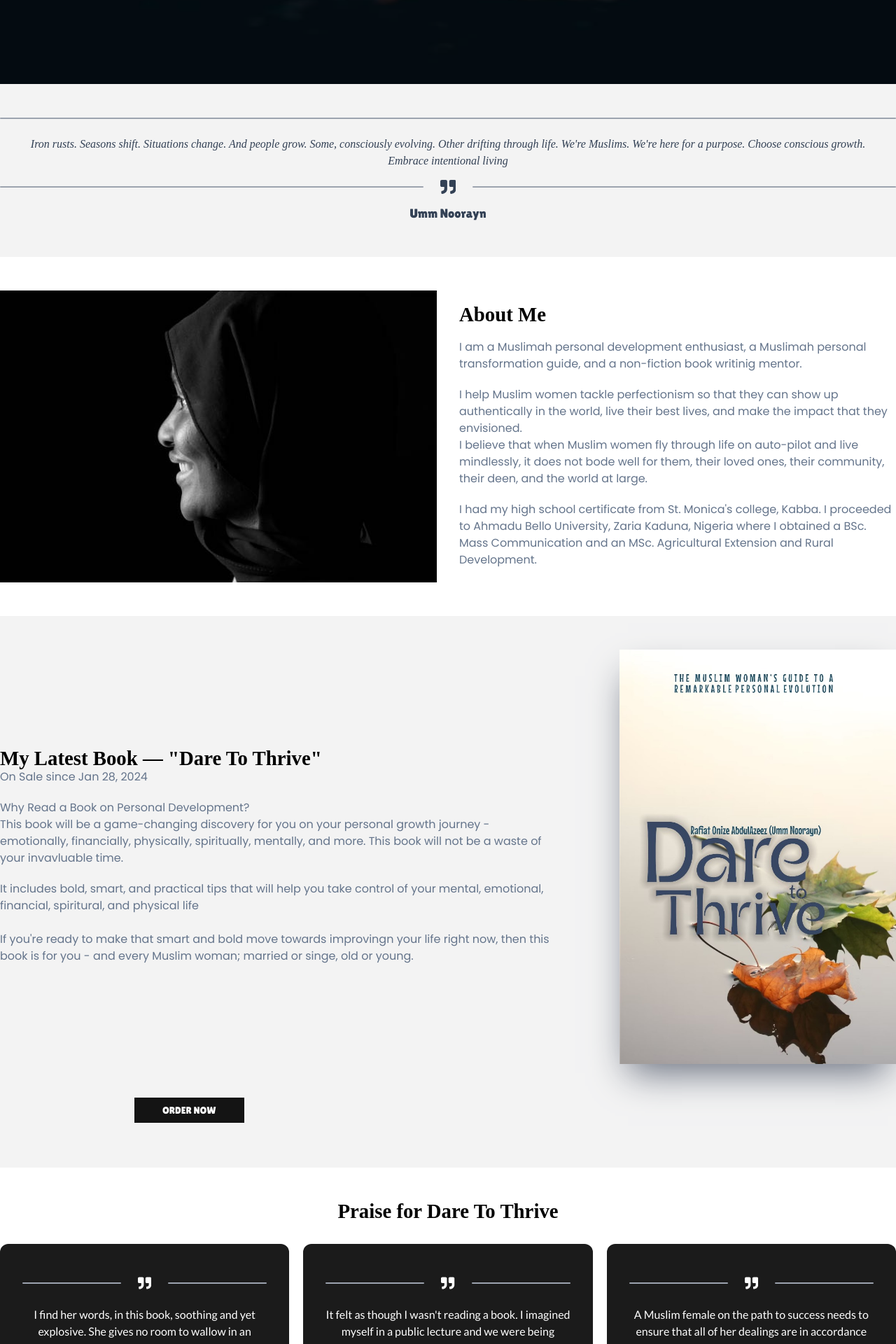
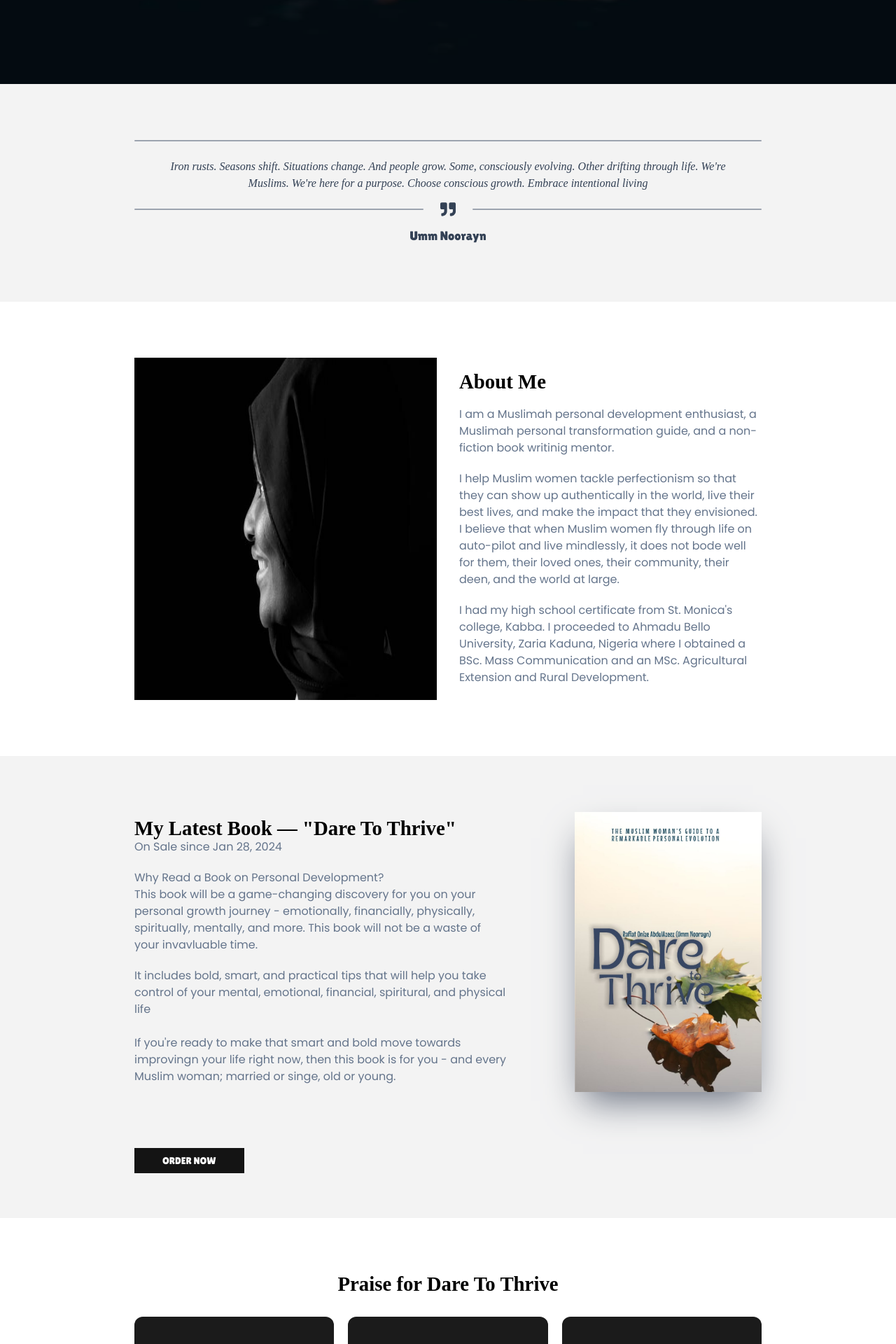
Before and after one commit to Mahmud1087/portfolio-projects, a React (Vite) app in the folder author_portfolio/: page / in a window 1280 px wide. Shown: the part 680-2600 px from the top of the page at 70% size. Built offline with nearby package versions, Linux system fonts and the light colour scheme; a web font is replaced by a local one.

Commit message:
fixed the container on large screens

```diff
--- a/author_portfolio/src/components/AboutMe.jsx
+++ b/author_portfolio/src/components/AboutMe.jsx
@@ -4,7 +4,7 @@ import img from '../assets/reviewImg2.jpg';
 const AboutMe = () => {
   return (
     <section id='aboutme'>
-      <article className='container-md-others lg:container flex gap-8 flex-col lg:flex-row'>
+      <article className='container-md-others lg:w-[70vw] lg:m-auto lg:py-[5rem] flex gap-8 flex-col lg:flex-row'>
         <div className='w-full lg:w-1/2'>
           <img src={img} alt='About me image' className='w-full h-full' />
         </div>
--- a/author_portfolio/src/components/Footer.jsx
+++ b/author_portfolio/src/components/Footer.jsx
@@ -5,7 +5,7 @@ import SiteMap from './SiteMap';
 const Footer = () => {
   return (
     <div id='footer' className='w-full bg-gray-900'>
-      <article className='container-md-others lg:container grid sm:grid-cols-2 lg:grid-cols-3 justify-between gap-10 sm:gap-24 lg:gap-10 w-full'>
+      <article className='container-md-others lg:w-[70vw] lg:m-auto lg:py-[5rem] grid sm:grid-cols-2 lg:grid-cols-3 justify-between gap-10 sm:gap-24 lg:gap-10 w-full'>
         <ContactMe />
         <SiteMap />
         <ContactDetails />
--- a/author_portfolio/src/components/LatestBook.jsx
+++ b/author_portfolio/src/components/LatestBook.jsx
@@ -4,7 +4,7 @@ import latest_book from '../assets/frontCover.jpg';
 const LatestBook = () => {
   return (
     <div id='latestbook' className='bg-[#f3f3f3] pb-[4rem]'>
-      <section className='container-md-others flex-col lg:flex-row lg:container flex gap-24 '>
+      <section className='container-md-others flex-col lg:flex-row lg:w-[70vw] lg:m-auto lg:py-[5rem] flex gap-24 '>
         <div className='w-full lg:w-2/3 flex flex-col justify-center gap-5 font-poppins text-sm text-slate-500 leading-6'>
           <aside className='w-full leading-10'>
             <h1 className='heading sm:text-5xl lg:text-[1.8rem]'>
--- a/author_portfolio/src/components/MoreReviews.jsx
+++ b/author_portfolio/src/components/MoreReviews.jsx
@@ -14,7 +14,7 @@ const MoreReviews = () => {
         </Link>
         <p>Home</p>
       </div>
-      <div className='grid lg:grid-cols-3 gap-5 container-md-others lg:container'>
+      <div className='grid lg:grid-cols-3 gap-5 container-md-others lg:w-[70vw] lg:m-auto lg:py-[5rem]'>
         {reviews.map((rev) => {
           return <SingleReview key={rev.id} {...rev} />;
         })}
--- a/author_portfolio/src/components/Quote.jsx
+++ b/author_portfolio/src/components/Quote.jsx
@@ -3,7 +3,7 @@ import { FaQuoteRight } from 'react-icons/fa';
 const Quote = () => {
   return (
     <article className=' bg-[#f3f3f3] flex items-center justify-center '>
-      <aside className='container-md-others lg:container flex flex-col gap-6 w-86 text-slate-700'>
+      <aside className='container-md-others lg:w-[70vw] lg:m-auto lg:py-[5rem] flex flex-col gap-6 w-86 text-slate-700'>
         <div className='w-full p-[1px] bg-gray-400 rounded-full'></div>
         <blockquote className='px-4 sm:text-xl lg:text-base lg:px-10 text-center font-chelsea italic'>
           Iron rusts. Seasons shift. Situations change. And people grow. Some,
--- a/author_portfolio/src/components/Reviews.jsx
+++ b/author_portfolio/src/components/Reviews.jsx
@@ -9,7 +9,7 @@ const Reviews = () => {
   return (
     <section
       id='reviews'
-      className='container-md-others text-center lg:text-start lg:container flex flex-col justify-center items-center gap-8'
+      className='container-md-others text-center lg:text-start lg:w-[70vw] lg:m-auto lg:py-[5rem] flex flex-col justify-center items-center gap-8'
     >
       <h1 className='heading sm:text-5xl lg:text-[1.8rem]'>
         Praise for Dare To Thrive
--- a/author_portfolio/src/index.css
+++ b/author_portfolio/src/index.css
@@ -17,9 +17,9 @@ body {
   padding: 5rem 0;
 }
 
-.container-padding {
+/* .container-padding {
   padding: 5rem 0;
-}
+} */
 
 .container-md-nav,
 .container-md-others {
```
